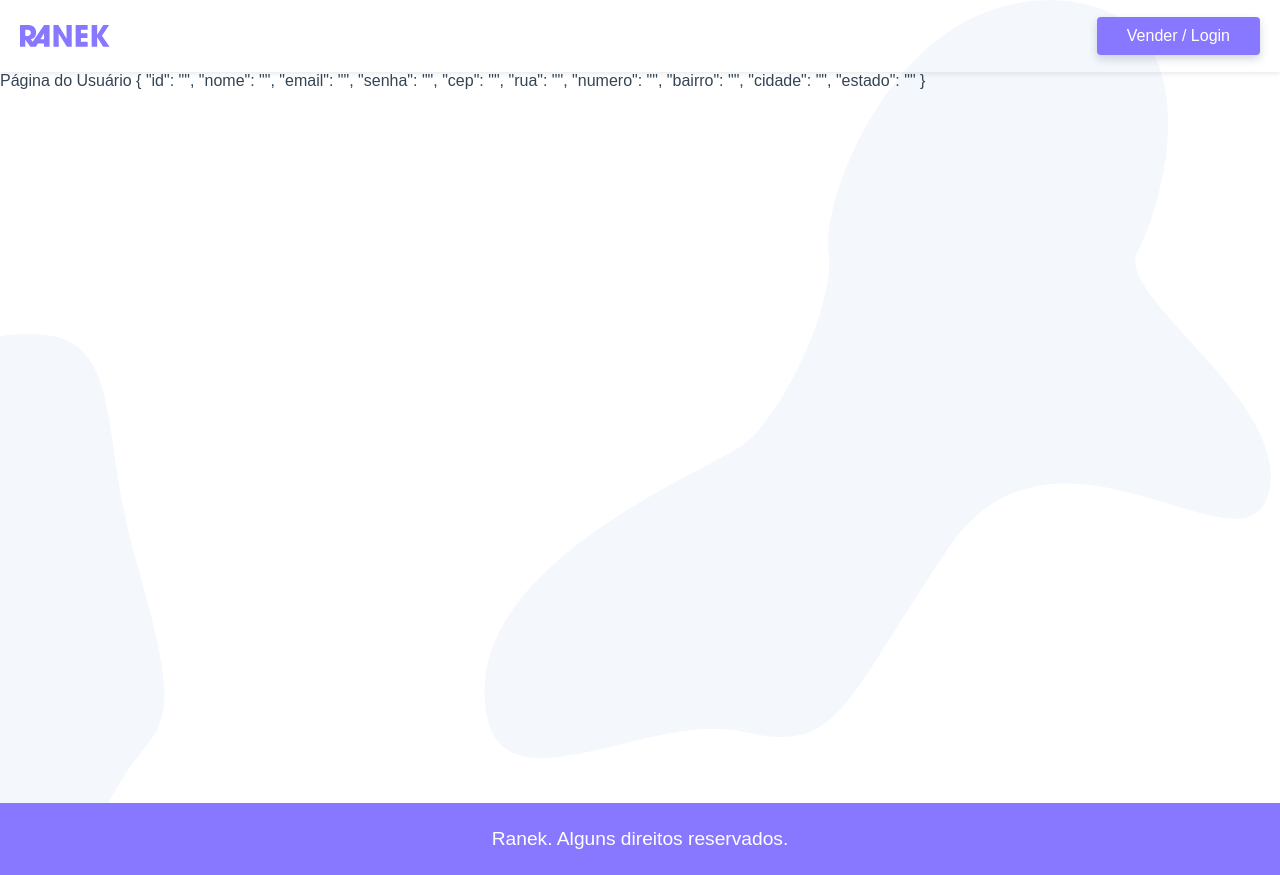
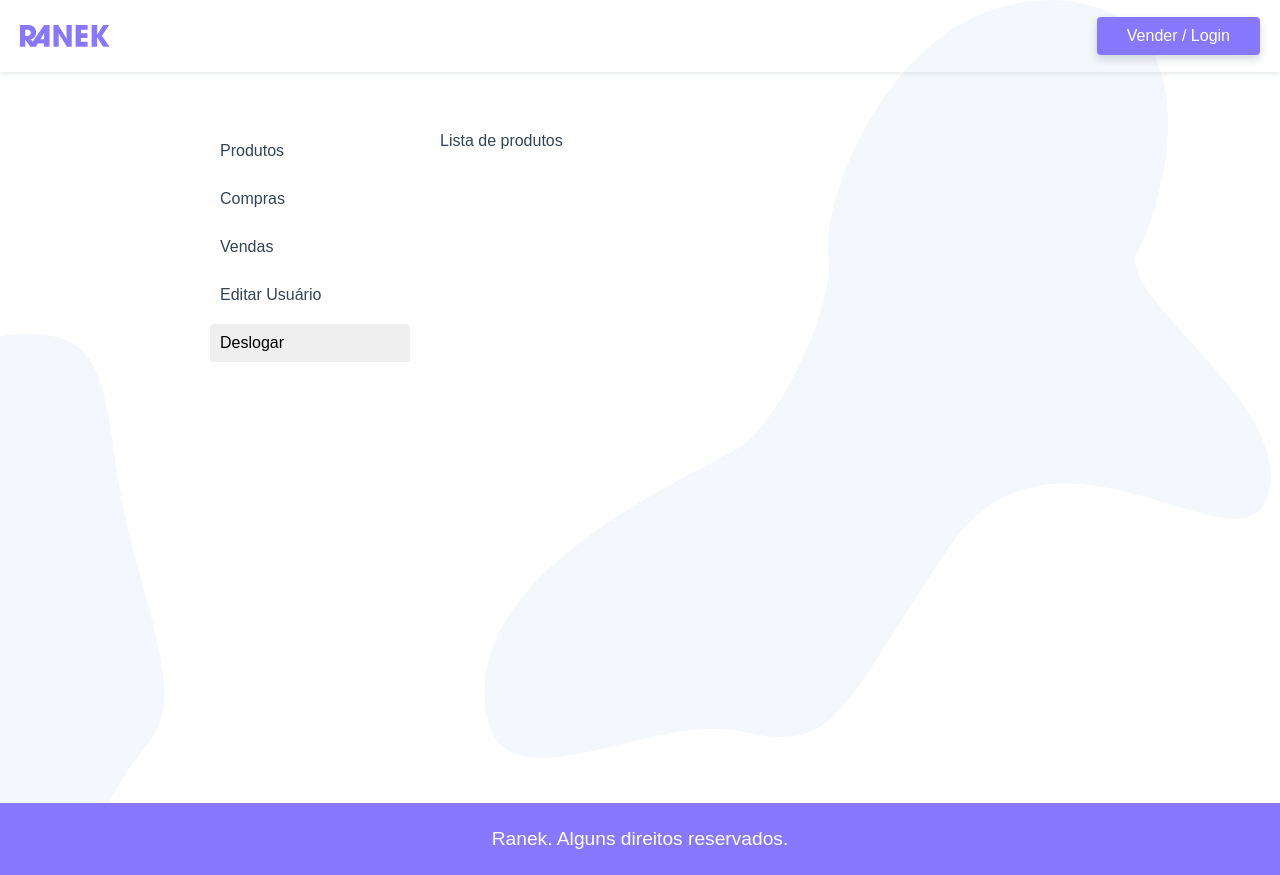
Before and after one commit to lthbuttow/Ranek-Vue, a Vue app: page /usuario in a window 1280 px wide. Built offline with nearby package versions, Linux system fonts and the light colour scheme.

Commit message:
Criação da parte de Usuário

```diff
--- a/src/components/LoginCriar.vue
+++ b/src/components/LoginCriar.vue
@@ -4,7 +4,7 @@
     <transition mode="out-in">
       <button v-if="!criar" class="btn" @click="criar = true">Criar Conta</button>
       <UsuarioForm v-else>
-        <button class="btn btn-form">Criar Usuário</button>
+        <button class="btn btn-form" @click.prevent="criarUsuario">Criar Usuário</button>
       </UsuarioForm>
     </transition>
   </section>
@@ -22,6 +22,17 @@
     return {
       criar: false
     };
+  },
+  methods: {
+    async criarUsuario() {
+      // try {
+      await this.$store.dispatch("criarUsuario", this.$store.state.usuario);
+      await this.$store.dispatch("getUsuario", this.$store.state.usuario.email);
+      this.$router.push({ name: "usuario" });
+      // } catch (error) {
+      //   console.log(error);
+      // }
+    }
   }
 };
 </script>
--- a/src/components/ProdutosPaginar.vue
+++ b/src/components/ProdutosPaginar.vue
@@ -53,7 +53,7 @@
 };
 </script>
 
-<style>
+<style scoped>
 ul {
   grid-column: 1/ -1;
 }
--- a/src/router/index.js
+++ b/src/router/index.js
@@ -4,6 +4,10 @@
 import Produto from "../views/Produto.vue";
 import Login from "../views/Login.vue";
 import Usuario from "../views/usuario/Usuario.vue";
+import UsuarioProdutos from "../views/usuario/UsuarioProdutos.vue";
+import UsuarioVendas from "../views/usuario/UsuarioVendas.vue";
+import UsuarioCompras from "../views/usuario/UsuarioCompras.vue";
+import UsuarioEditar from "../views/usuario/UsuarioEditar.vue";
 
 Vue.use(VueRouter);
 
@@ -26,8 +30,29 @@
   },
   {
     path: "/usuario",
-    name: "usuario",
-    component: Usuario
+    component: Usuario,
+    children: [
+      {
+        path: "",
+        name: "usuario",
+        component: UsuarioProdutos
+      },
+      {
+        path: "compras",
+        name: "compras",
+        component: UsuarioCompras
+      },
+      {
+        path: "vendas",
+        name: "vendas",
+        component: UsuarioVendas
+      },
+      {
+        path: "editar",
+        name: "usuario-editar",
+        component: UsuarioEditar
+      }
+    ]
   }
 ];
 
--- a/src/store/index.js
+++ b/src/store/index.js
@@ -30,10 +30,29 @@
   },
   actions: {
     getUsuario(context, payload) {
-      api.get(`/usuario/${payload}`).then(response => {
+      return api.get(`/usuario/${payload}`).then(response => {
         context.commit("UPDATE_USUARIO", response.data);
         context.commit("UPDATE_LOGIN", true);
       });
+    },
+    criarUsuario(context, payload) {
+      context.commit("UPDATE_USUARIO", { id: payload.email });
+      return api.post("/usuario", payload);
+    },
+    deslogarUsuario(context) {
+      context.commit("UPDATE_USUARIO", {
+        id: "",
+        nome: "",
+        email: "",
+        senha: "",
+        cep: "",
+        rua: "",
+        numero: "",
+        bairro: "",
+        cidade: "",
+        estado: ""
+      });
+      context.commit("UPDATE_LOGIN", false);
     }
   },
   modules: {}
--- a/src/views/usuario/Usuario.vue
+++ b/src/views/usuario/Usuario.vue
@@ -1,12 +1,81 @@
 <template>
-  <p>Página do Usuário {{$store.state.usuario}}</p>
+  <section class="usuario">
+    <nav class="sidenav">
+      <ul>
+        <li>
+          <router-link :to="{name: 'produtos'}">Produtos</router-link>
+        </li>
+        <li>
+          <router-link :to="{name: 'compras'}">Compras</router-link>
+        </li>
+        <li>
+          <router-link :to="{name: 'vendas'}">Vendas</router-link>
+        </li>
+        <li>
+          <router-link :to="{name: 'usuario-editar'}">Editar Usuário</router-link>
+        </li>
+        <li>
+          <button @click="deslogar">Deslogar</button>
+        </li>
+      </ul>
+    </nav>
+    <transition mode="out-in">
+      <router-view></router-view>
+    </transition>
+  </section>
 </template>
 
 <script>
 export default {
-  name: "Usuario"
+  name: "Usuario",
+  methods: {
+    deslogar() {
+      this.$store.dispatch("deslogarUsuario");
+      this.$router.push("/login");
+    }
+  }
 };
 </script>
 
-<style>
+<style scoped>
+.usuario {
+  display: grid;
+  grid-template-columns: minmax(140px, 200px) 1fr;
+  max-width: 900px;
+  margin: 40px auto;
+  grid-gap: 30px;
+  padding: 20px;
+}
+
+@media screen and (max-width: 500px) {
+  .usuario {
+    grid-template-columns: 1fr;
+    margin: 0px auto;
+  }
+}
+
+.sidenav a,
+.sidenav button {
+  padding: 10px;
+  display: block;
+  backface-visibility: #f4f7fc;
+  margin-bottom: 10px;
+  border-radius: 4px;
+}
+
+.sidenav a.router-link-exact-active,
+.sidenav a:hover,
+.sidenav button:hover {
+  background: #87f;
+  color: #fff;
+}
+
+.sidenav button {
+  border: none;
+  width: 100%;
+  font-size: 1rem;
+  text-align: left;
+  font-family: "Avenir", Arial, Helvetica, sans-serif;
+  cursor: pointer;
+}
 </style>
--- /dev/null
+++ b/src/views/usuario/UsuarioCompras.vue
@@ -0,0 +1,10 @@
+<template>
+  <p>Lista de compras</p>
+</template>
+
+<script>
+export default {};
+</script>
+
+<style>
+</style>
--- /dev/null
+++ b/src/views/usuario/UsuarioEditar.vue
@@ -0,0 +1,10 @@
+<template>
+  <p>Lista de editar</p>
+</template>
+
+<script>
+export default {};
+</script>
+
+<style>
+</style>
--- /dev/null
+++ b/src/views/usuario/UsuarioProdutos.vue
@@ -0,0 +1,10 @@
+<template>
+  <p>Lista de produtos</p>
+</template>
+
+<script>
+export default {};
+</script>
+
+<style>
+</style>
--- /dev/null
+++ b/src/views/usuario/UsuarioVendas.vue
@@ -0,0 +1,10 @@
+<template>
+  <p>Lista de vendas</p>
+</template>
+
+<script>
+export default {};
+</script>
+
+<style>
+</style>
```
